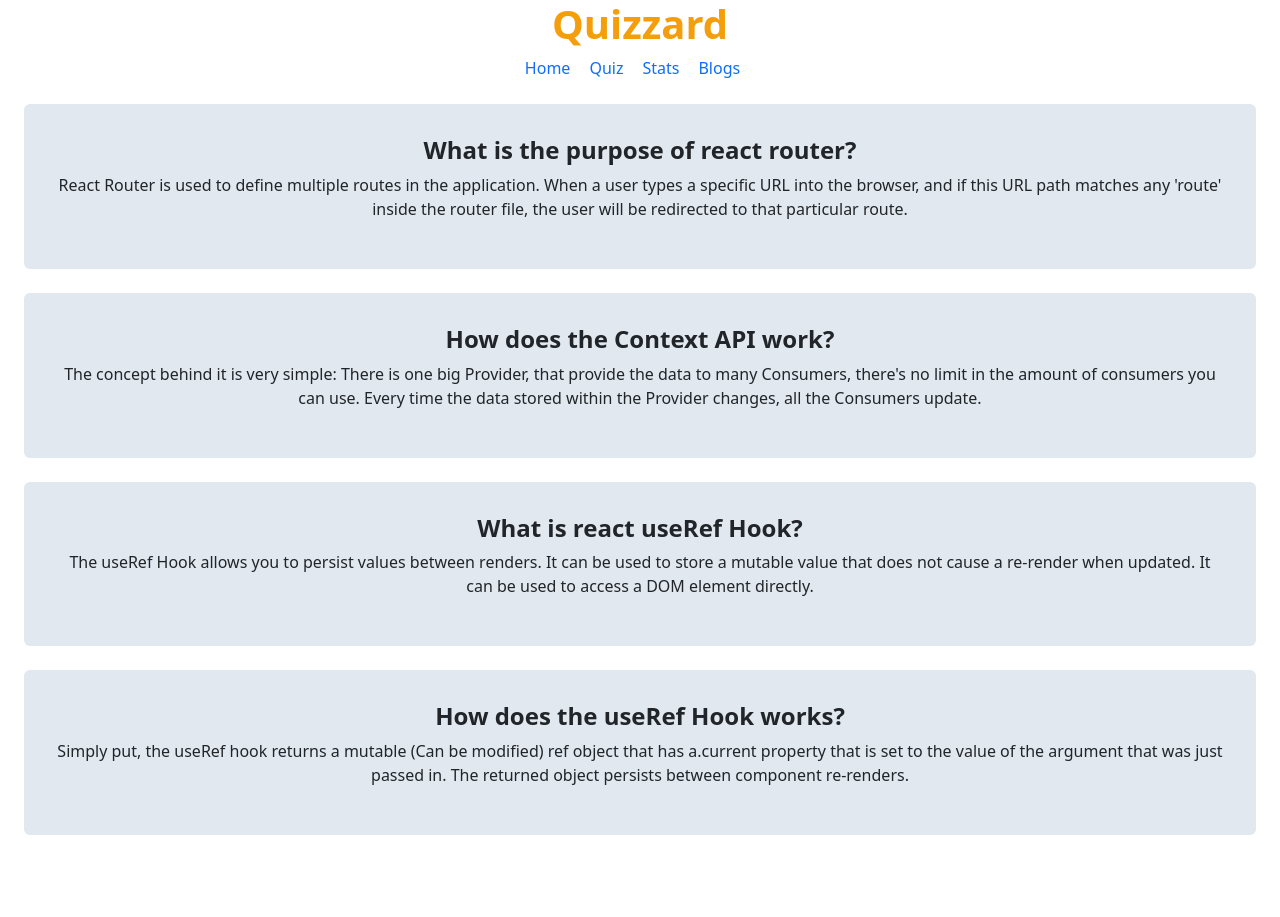
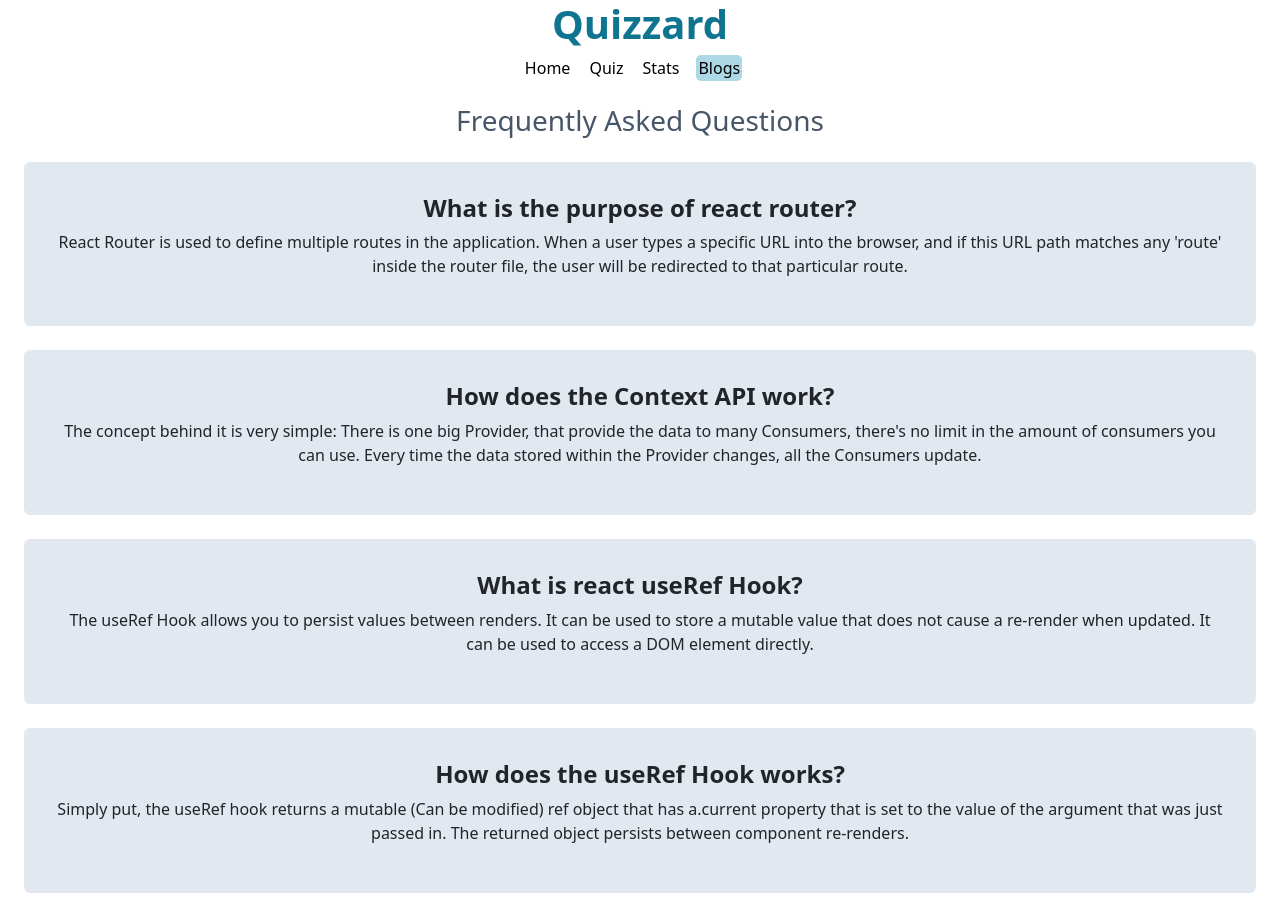
Before and after one commit to RUHANI77/Quizzard, a React (Create React App) app: page /blogs in a window 1280 px wide. Before the commit the page ends 859 px from the top, so only its background shows below. Built offline with nearby package versions, Linux system fonts and the light colour scheme.

Commit message:
added blog style

```diff
--- a/package.json
+++ b/package.json
@@ -8,6 +8,7 @@
     "@testing-library/react": "^13.4.0",
     "@testing-library/user-event": "^13.5.0",
     "bootstrap": "^5.2.2",
+    "daisyui": "^2.38.0",
     "react": "^18.2.0",
     "react-bootstrap": "^2.5.0",
     "react-dom": "^18.2.0",
--- a/src/App.js
+++ b/src/App.js
@@ -4,6 +4,7 @@ import Blogs from './components/Blogs/Blogs';
 import ErrorPage from './components/ErrorPage/ErrorPage';
 import Home from './components/Home/Home';
 import Quiz from './components/Quiz/Quiz';
+import QuizDetails from './components/QuizDetails/QuizDetails';
 import Stats from './components/Stats/Stats';
 import Main from './Layout/Main';
 
@@ -15,9 +16,22 @@ function App() {
       element: <Main></Main>,
       children: [
         { path: 'home', element: <Home></Home> },
-        { path: 'quiz', element: <Quiz></Quiz> },
+        {
+          path: 'quiz',
+          loader: async() => {
+            return fetch('https://openapi.programming-hero.com/api/quiz');
+          },
+          element: <Quiz></Quiz>
+        },
         { path: 'stats', element: <Stats></Stats> },
-        { path: 'blogs', element: <Blogs></Blogs> }
+        { path: 'blogs', element: <Blogs></Blogs> },
+        {
+          path: '/quiz/:quizId',
+          loader: async ({params}) => {
+            return fetch(`https://openapi.programming-hero.com/api/quiz/${params.quizId}`)
+          },
+          element: <QuizDetails></QuizDetails>
+        }
       ]
     },
     {path: '*', element: <ErrorPage></ErrorPage>}
--- a/src/components/Blogs/Blogs.js
+++ b/src/components/Blogs/Blogs.js
@@ -3,6 +3,7 @@ import React from 'react';
 const Blogs = () => {
     return (
         <div>
+            <h3 className='m-4 text-slate-600'>Frequently Asked Questions</h3>
             <div className='m-4 p-8 bg-slate-200 rounded-md'>
                 <h4 className='font-bold'>What is the purpose of react router?</h4>
                 <p>React Router is used to define multiple routes in the application. When a user types a specific URL into the browser, and if this URL path matches any 'route' inside the router file, the user will be redirected to that particular route.</p>
--- a/src/components/ErrorPage/ErrorPage.js
+++ b/src/components/ErrorPage/ErrorPage.js
@@ -1,11 +1,10 @@
 import React from 'react';
-import { MagnifyingGlassIcon } from '@heroicons/react/24/solid'
+
 const ErrorPage = () => {
     return (
-        <div className='justify-items-center'>
-            <h1 className='text-rose-600 font-black text-9xl'>404</h1>
-            <p className='text-2xl italic'>Oops!! The page you're trying to reach doesn't exist. Go to Home page or contact with us. </p>
-            <MagnifyingGlassIcon className='h-28 w-28 text-gray-500'></MagnifyingGlassIcon>
+        <div className='justify-items-center m-50 p-10'>
+            <h1 className='text-rose-600 font-black text-7xl'>404!</h1>
+            <p className='text-1xl italic'>Oops!! The page you're trying to reach doesn't exist. Go to Home page or contact with us. </p>
         </div>
     );
 };
--- a/src/components/Header/Header.css
+++ b/src/components/Header/Header.css
@@ -2,4 +2,11 @@
     text-decoration: none;
     margin-right: 15px ;
     padding: 2px;
+    color: black;
+    font-weight: 500;
 }
+
+.active{
+    background-color: lightblue;
+    border-radius: 5px;
+}
--- a/src/components/Header/Header.js
+++ b/src/components/Header/Header.js
@@ -1,15 +1,15 @@
 import React from 'react';
-import { Link } from 'react-router-dom';
+import { NavLink } from 'react-router-dom';
 import './Header.css';
 
 const Header = () => {
     return (
         <div>
             <div className='header'>
-                <Link to='/home'>Home</Link>
-                <Link to='/quiz'>Quiz</Link>
-                <Link to='/stats'>Stats</Link>
-                <Link to='/blogs'>Blogs</Link>
+                <NavLink className={({isActive})=> isActive ? 'active': undefined } to='/home'>Home</NavLink>
+                <NavLink className={({ isActive }) => isActive ? 'active' : undefined} to='/quiz'>Quiz</NavLink>
+                <NavLink className={({ isActive }) => isActive ? 'active' : undefined} to='/stats'>Stats</NavLink>
+                <NavLink className={({ isActive }) => isActive ? 'active' : undefined} to='/blogs'>Blogs</NavLink>
             </div>
         </div>
 
--- a/src/components/Quiz/Quiz.js
+++ b/src/components/Quiz/Quiz.js
@@ -1,9 +1,19 @@
 import React from 'react';
+import { useLoaderData } from 'react-router-dom';
+import Quizes from '../Quizes/Quizes';
 
 const Quiz = () => {
+    const quizes = useLoaderData();
+    console.log(quizes);
     return (
-        <div>
-
+        <div className='m-10'>
+            <h2 className='m-5'>Select your Quiz topic: {quizes.data.length}</h2>
+            {
+                quizes.data.map(quiz => <Quizes
+                    key={quiz.id}
+                    quiz = {quiz}
+                ></Quizes>)
+            }
         </div>
     );
 };
--- /dev/null
+++ b/src/components/QuizDetails/QuizDetails.js
@@ -0,0 +1,17 @@
+import React from 'react';
+import { useLoaderData } from 'react-router-dom';
+
+const QuizDetails = () => {
+    const quizDetails = useLoaderData();
+    console.log(quizDetails.data.questions[0]);
+    const { id } = quizDetails;
+
+    return (
+        <div>
+            <h2>Quiz details: {quizDetails.data.questions
+            [0].id}</h2>
+        </div>
+    );
+};
+
+export default QuizDetails;
--- /dev/null
+++ b/src/components/Quizes/Quizes.css
@@ -0,0 +1,11 @@
+.quiz{
+    margin: 10px;
+    padding: 10px;
+    display: inline-grid;
+    column-gap: 5px;
+}
+
+button:hover{
+    color: white;
+    background-color: green;
+}
--- /dev/null
+++ b/src/components/Quizes/Quizes.js
@@ -0,0 +1,24 @@
+import React from 'react';
+import './Quizes.css';
+import {ArrowRightIcon} from '@heroicons/react/24/solid'
+import { Link } from 'react-router-dom';
+
+const Quizes = ({ quiz }) => {
+    const { id, logo, name, total } = quiz;
+
+    return (
+        <div className='quiz'>
+            <div className='bg-slate-200 rounded-2xl'>
+                <img className='text-center' src={logo} alt="logo" />
+                <h4 className='font-bold'>{name}</h4>
+                <p>Total Questions: {total}</p>
+                <Link to={`/quiz/${id}`}>
+                    <button className='m-3 px-4 py-2 rounded-lg  bg-lime-300 font-semibold '>Start Now!<ArrowRightIcon className='h-6 w-6 inline space-x-2'></ArrowRightIcon></button>
+                </Link>
+            </div>
+        </div>
+
+    );
+};
+
+export default Quizes;
--- a/src/components/Title/Title.js
+++ b/src/components/Title/Title.js
@@ -3,7 +3,7 @@ import React from 'react';
 const Title = () => {
     return (
         <div>
-            <h1 className='font-bold text-amber-500'>Quizzard</h1>
+            <h1 className='font-bold text-cyan-700	'>Quizzard</h1>
         </div>
     );
 };
--- a/tailwind.config.js
+++ b/tailwind.config.js
@@ -6,5 +6,5 @@ module.exports = {
   theme: {
     extend: {},
   },
-  plugins: [],
+  plugins: [require("daisyui")],
 }
```
Also changed, not shown: 1 other file (tests, documents, lock files or other folders).
